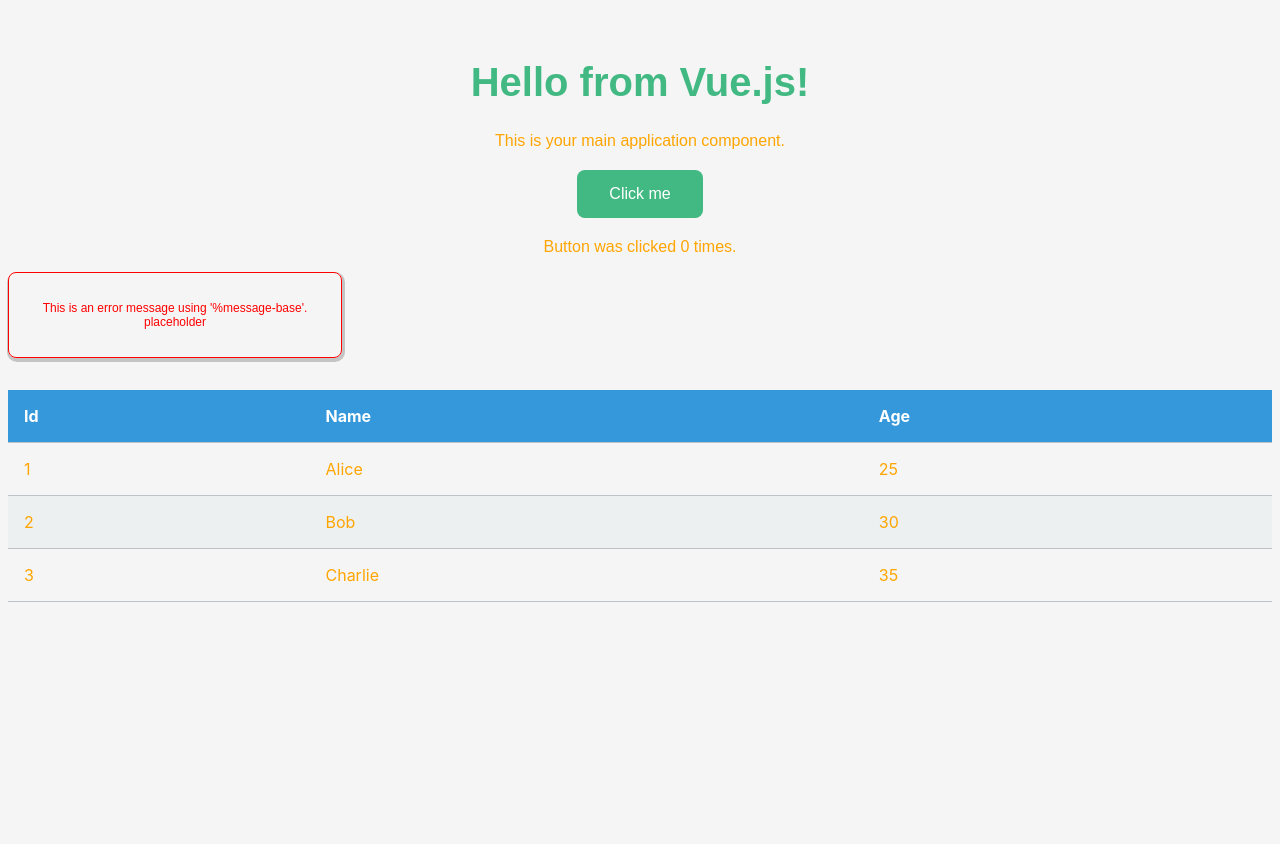
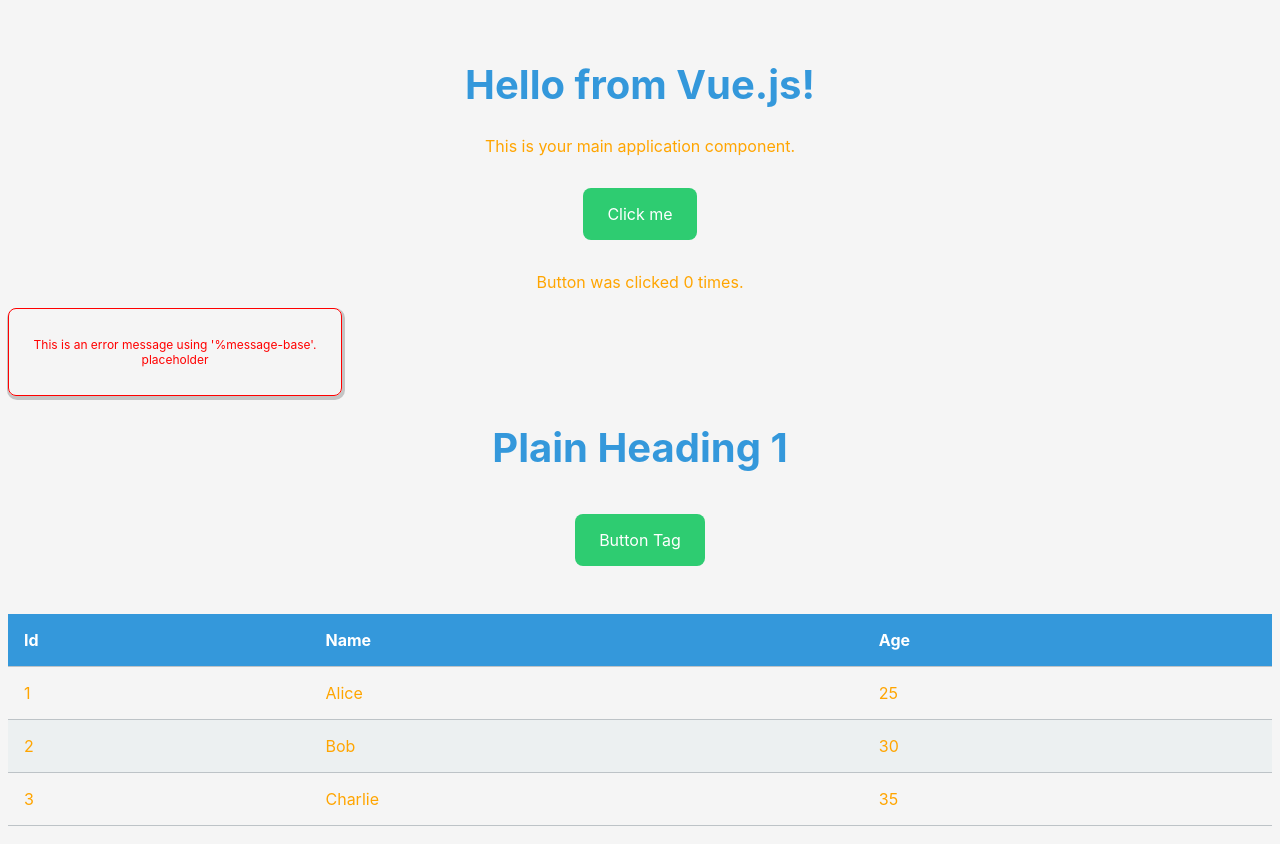
Before and after one commit to mnaatjes/docker-vue-php-template, a Vue app in the folder frontend/: page / in a window 1280 px wide. Shown: the top 844 px of the page. Before the commit the page ends 800 px from the top, so only its background shows below. Built offline with nearby package versions, Linux system fonts and the light colour scheme; the HTML template or start-up script is replaced by a standard one.

Commit message:
update readme

```diff
--- a/frontend/src/App.vue
+++ b/frontend/src/App.vue
@@ -49,28 +49,7 @@ export default {
 @use 'sass:color';
 
 #vue-app {
-  font-family: Arial, sans-serif;
   text-align: center;
   margin-top: 60px;
-  h1 {
-    color: #42b983;
-  }
-  button {
-    background-color: #42b983;
-    border: none;
-    color: white;
-    padding: 15px 32px;
-    text-align: center;
-    text-decoration: none;
-    display: inline-block;
-    font-size: 16px;
-    margin: 4px 2px;
-    cursor: pointer;
-    border-radius: 8px;
-    transition: background-color 0.3s;
-    &:hover {
-      background-color: color.adjust(#42b983, $lightness: -10%);
-    }
-  }
 }
 </style>
--- a/frontend/src/components/Test.vue
+++ b/frontend/src/components/Test.vue
@@ -1,6 +1,10 @@
 <template>
 	<div class="message-error">
 		<p>This is an error message using '%message-base'. placeholder</p>
+	</div>
+	<div>
+		<h1>Plain Heading 1</h1>
+		<button>Button Tag</button>
 	</div>
 </template>
 
--- a/frontend/src/main.scss
+++ b/frontend/src/main.scss
@@ -14,26 +14,11 @@
 
 // Import: Base
 @use './styles/base/base';
+@use './styles/base/reset';
+@use './styles/base/typography';
 
-// Example usage of the variables from the imported file:
-body {
-  font-family: variables.$font-family-base;
-  //color: variables.$text-color;
-  color: orange;
-}
-
-h1 {
-  font-size: variables.$font-size-h1;
-  color: variables.$primary-dark;
-}
-
-.button {
-  padding: variables.$spacing-md;
-  border-radius: variables.$border-radius;
-  background-color: variables.$primary-color;
-  color: variables.$text-light-color;
-  box-shadow: variables.$box-shadow;
-}
+// Import Components
+@use './styles/components/button';
 
 
 // Debugging
--- a/frontend/src/styles/base/_base.scss
+++ b/frontend/src/styles/base/_base.scss
@@ -9,4 +9,11 @@
 // Body
 body {
 	background-color: v.$background-color;
+	font-family: v.$font-family-base;
+  	color: orange;
 }
+
+// HTML
+html {
+	font-size: 16px;
+}
--- a/frontend/src/styles/base/_reset.scss
+++ b/frontend/src/styles/base/_reset.scss
@@ -0,0 +1,25 @@
+// Resets
+
+// Button
+input[type="button"],
+input[type="submit"],
+input[type="reset"],
+button {
+	outline: none;
+	border: none;
+	cursor: pointer;
+	padding: 0;
+	margin: 0;
+	user-select: none;
+	text-decoration: none;
+	-webkit-appearance: none;
+	-moz-appearance:none;
+	appearance: none;
+	font-size: inherit;
+	font-family: inherit;
+	background-color: transparent;
+	// Focus
+	&:focus:not(:focus-visible) {
+		outline: none;
+	}
+}
--- a/frontend/src/styles/base/_typography.scss
+++ b/frontend/src/styles/base/_typography.scss
@@ -0,0 +1,10 @@
+// Typography
+
+// Imports
+@use '../abstracts/variables' as v;
+
+// Headings
+h1 {
+  font-size: v.$font-size-h1;
+  color: v.$primary-color;
+}
--- /dev/null
+++ b/frontend/src/styles/components/_button.scss
@@ -0,0 +1,19 @@
+// Import
+@use '../abstracts/variables' as v;
+@use 'sass:color';
+
+
+// Button Component
+button {
+  background-color: v.$secondary-color;
+  color: white;
+  padding: v.$spacing-md v.$spacing-lg;
+  text-align: center;
+  display: inline-block;
+  margin: v.$spacing-md;
+  border-radius: v.$border-radius;
+  transition: background-color 0.3s;
+  &:hover {
+    background-color: color.adjust(#42b983, $lightness: -10%);
+  }
+}
```
Also changed, not shown: frontend/src/styles/components/_buttons.scss (deleted), 1 other file (tests, documents, lock files or other folders).
